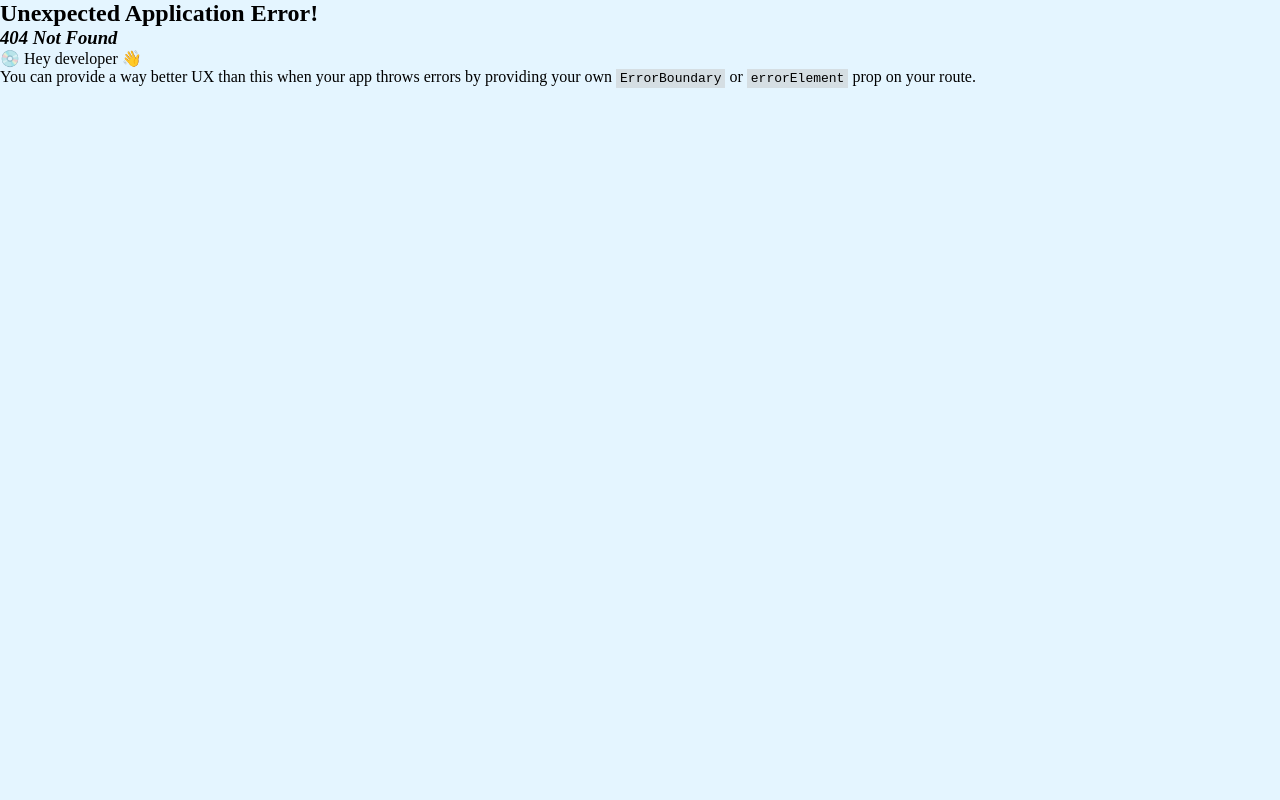
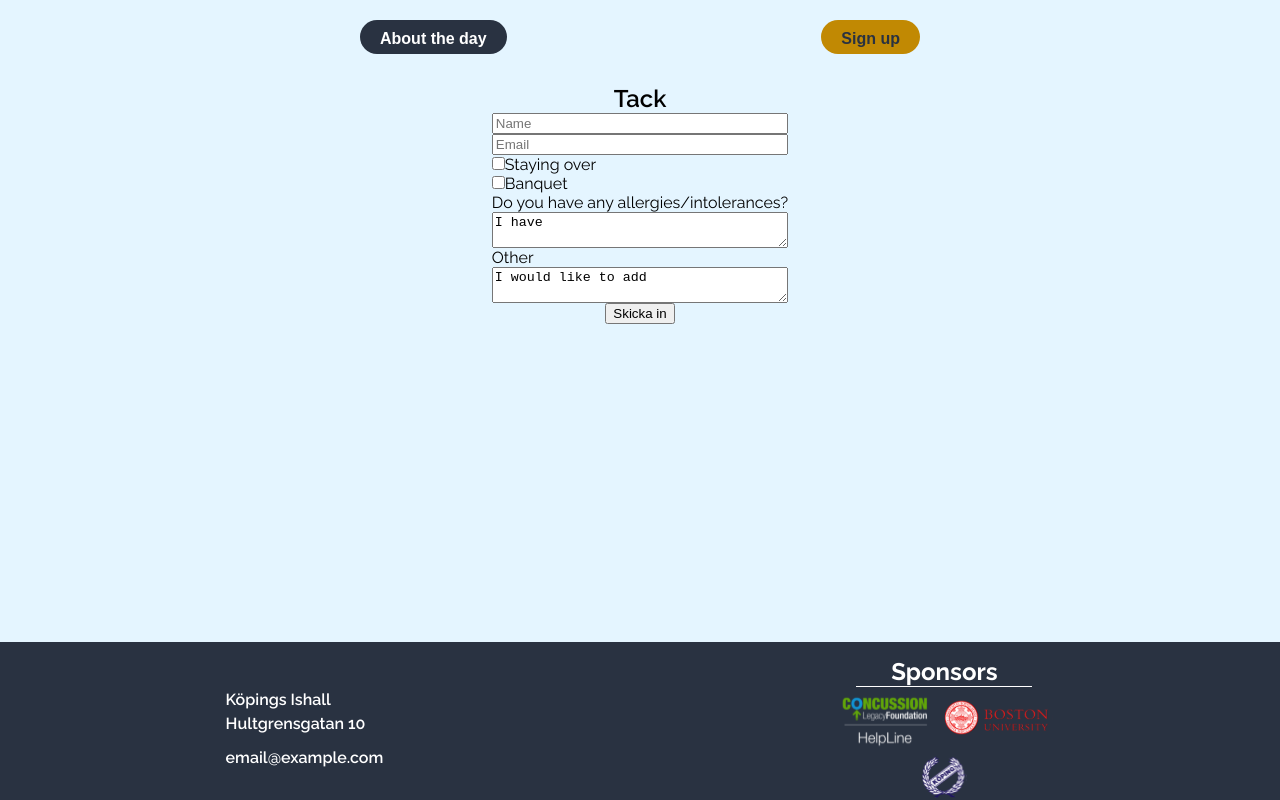
Before and after one commit to Chokladglasyr/hockey-match, a React (Vite) app: page /signup in a window 1280 px wide. Before the commit this address had no page. Built offline with nearby package versions, Linux system fonts and the light colour scheme; a web font is replaced by a local one.

Commit message:
added a comp for the signup

```diff
--- a/src/App.css
+++ b/src/App.css
@@ -160,3 +160,7 @@ footer {
     width: 45px;
   }
 }
+form {
+  display: flex;
+  flex-direction: column;
+}
--- /dev/null
+++ b/src/components/Form.tsx
@@ -0,0 +1,50 @@
+function Form({eng}: {eng: boolean}) {
+    const text = {
+        en: {
+            name: "Name",
+            hotel: "Staying over",
+            banquet: "Banquet",
+            allergy: "Do you have any allergies/intolerances?",
+            msg1: "I have ",
+            other: "Other",
+            msg2: "I would like to add ",
+            btn: "Skicka in"
+        },
+        sv: {
+            name: "Namn",
+            hotel: "Vill sova över",
+            banquet: "Bankett",
+            allergy: "Har du några allergier/intoleranser?",
+            msg1: "Jag har...",
+            other: "Övrigt",
+            msg2: "Jag vill tillägga ",
+            btn: "Send"
+        }
+    }
+    const lang = eng ? text.en : text.sv;
+    return(
+        <>
+        <section>
+            <h1>Tack</h1>
+            <form action="">
+                <input type="text" name="name" id="name" placeholder="Name" />
+                <input type="text" name="email" id="email" placeholder="Email"/>
+                <div>
+                <input type="checkbox" name="hotel" id="hotel"/>
+                <label htmlFor="hotel">{lang.hotel}</label>
+                </div>
+                <div>
+                <input type="checkbox" name="banquet" id="banquet" value={"banquet"} />
+                <label htmlFor="banquet">{lang.banquet}</label>
+                </div>
+                <label htmlFor="allergy">{lang.allergy}</label>
+                <textarea name="allergy" id="allergy">{lang.msg1}</textarea>
+                <label htmlFor="other">{lang.other}</label>
+                <textarea name="other" id="other">{lang.msg2}</textarea>
+            </form>
+            <button>{lang.btn}</button>
+        </section>
+        </>
+    )
+}
+export default Form
--- a/src/components/Nav.tsx
+++ b/src/components/Nav.tsx
@@ -19,9 +19,9 @@ function Nav({eng}:{eng: boolean}) {
         <Link to={"/theday"} className="BTN" id="schedule">
           {lang.button_one}
         </Link>
-        <button className="BTN" id="intresse">
+        <Link to={"/signup"}className="BTN" id="intresse">
           {lang.button_two}
-        </button>
+        </Link>
       </nav>
     </>
   );
--- a/src/main.tsx
+++ b/src/main.tsx
@@ -7,6 +7,7 @@ import App from './App'
 import Nils from './components/Nils'
 import Home from './components/Home'
 import Schedule from './components/Schedule'
+import Form from './components/Form'
 
 
 const router = createBrowserRouter([
@@ -22,6 +23,10 @@ const router = createBrowserRouter([
       },
       {path: "/theday",
         element: <Schedule eng={true} />
+      },
+      {
+        path: "/signup",
+        element: <Form eng={true}/>
       }
     ]
   },
```
